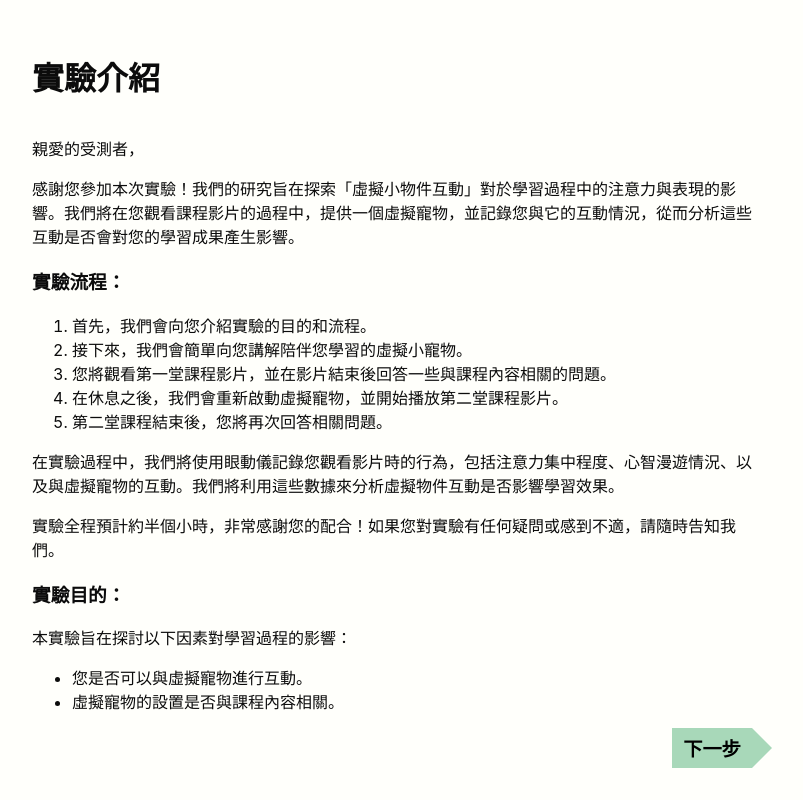
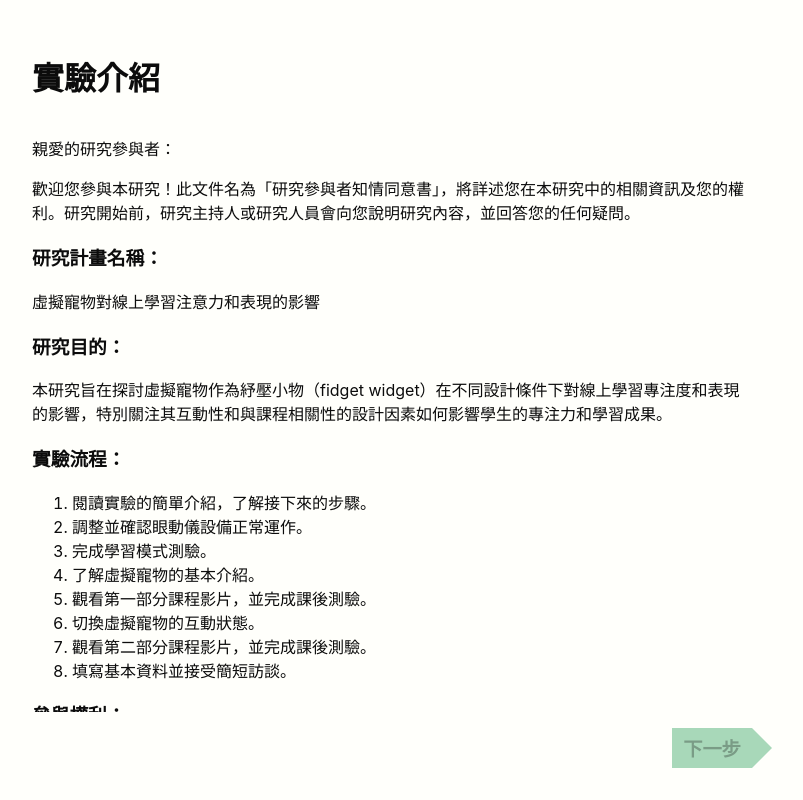
Before and after one commit to Yoyo8787/Thesis, a React (Create React App) app: page / in a window 1280 px wide. Both pictures are taken after a click on the button "開始". Shown: the whole page, without its empty margins (248-1051 px from the left). Built offline with nearby package versions, Linux system fonts and the light colour scheme.

Commit message:
pilot test v1

```diff
--- a/src/App.js
+++ b/src/App.js
@@ -18,6 +18,14 @@ function App() {
     const ResultRef = useRef({
         results: [],
     });
+
+    //避免使用者重整頁面
+    useEffect(() => {
+        window.onbeforeunload = function (event) {
+            event.preventDefault();
+            event.returnValue = "請勿離開實驗畫面";
+        };
+    }, []);
 
     //流程控制
     const nextStage = () => {
--- a/src/assets/DV.json
+++ b/src/assets/DV.json
@@ -16,6 +16,7 @@
             "statements": [
                 "我發現自己在剛剛的課程中不由自主地分心。",
                 "當我在剛剛的課程中分心時，思緒會自然而然地從一個主題跳到另一個。",
+                "這題請選不同意",
                 "我感覺自己無法控制在剛剛的課程中分心的時間。",
                 "即使我在剛剛的課程中應該專心上課，我的思緒仍會分散。"
             ]
--- a/src/assets/MC.json
+++ b/src/assets/MC.json
@@ -2,20 +2,8 @@
     "questions": [
         {
             "category": "寵物與課程的關聯性",
-            "name": "petRelation",
-            "statements": [
-                "1.我認為這隻虛擬寵物的外觀設計和課程內容很契合。",
-                "1.我認為虛擬寵物的外觀設計跟課程主題很搭配。",
-                "1.我認為課程裡的虛擬寵物形象和課程內容很有連結性。",
-                "1.我認為虛擬寵物的設計和課程整體感覺很一致。",
-                "1.我認為課程中的虛擬寵物設計和課程氛圍很相符。",
-                "2.我認為虛擬寵物的外觀設計和課程內容相關。",
-                "3.虛擬寵物增強了我的注意力和學習興趣。",
-                "3.使用虛擬寵物幫助我節省了準備學習的時間和精力。",
-                "3.虛擬寵物讓我在學習過程中能保持專注和積極。",
-                "3.虛擬寵物幫助我更好地理解課程中提到的概念。",
-                "3.虛擬寵物幫助我更有效地記住生物課程中的概念和技能。"
-            ]
+            "name": "MC-relation",
+            "statements": ["我認為虛擬寵物的外觀設計和課程內容相關。"]
         }
     ]
 }
--- a/src/assets/Pet1/Pet1.js
+++ b/src/assets/Pet1/Pet1.js
@@ -65,7 +65,7 @@ const Pet1Intro = {
     ],
     nointeraction: [
         "這隻烏龜不會有任何互動功能，只會在課程中陪伴你。",
-        "但牠會在螢幕上走來走去，時刻提醒著你減碳的重要性。",
+        "整個過程中他仍然被覆著排放著黑煙的工廠，時刻提醒著你減碳的重要性。",
     ],
     agree: "我已了解這隻烏龜象徵著環境污染與減碳的挑戰，並準備好通過課程學習來幫助這隻可憐的烏龜。",
 };
--- a/src/assets/Pet2/Pet2.js
+++ b/src/assets/Pet2/Pet2.js
@@ -49,7 +49,7 @@ const Pet2Intro = {
     ],
     nointeraction: [
         "這隻貓咪不會有任何互動，只會在課程中陪伴你。",
-        "但她會在螢幕上走來走去，還是十分可愛的。",
+        "但她會在畫面的右下角默默的待著，還是十分可愛的。",
     ],
     agree: "我已充分認識這隻可愛的小貓咪，並準備好跟著她的陪伴進入課程。",
 };
--- a/src/assets/Setting.js
+++ b/src/assets/Setting.js
@@ -1,4 +1,4 @@
 const projectSetting = {
-    lockPage: false,
+    lockPage: true,
 };
 export default projectSetting;
--- a/src/components/AnotherFormPage.jsx
+++ b/src/components/AnotherFormPage.jsx
@@ -6,15 +6,15 @@ const AnotherFormPage = ({ addInfo, nextStage }) => {
     const [lock, setLock] = useState(projectSetting.lockPage);
     const [responses, setResponses] = useState({});
     const examRef = useRef({
-        petRelation: [0, 0],
+        "MC-relation": [0],
     });
     const handleSubmit = () => {
-        addInfo("petRelation", examRef.current.petRelation);
+        addInfo("MC-relation", examRef.current["MC-relation"]);
         nextStage();
     };
 
     const checkFinished = () => {
-        if (!examRef.current.petRelation.includes(0)) {
+        if (!examRef.current["MC-relation"].includes(0)) {
             setLock(false);
         } else {
             console.log(examRef.current);
--- a/src/components/ExamPage.jsx
+++ b/src/components/ExamPage.jsx
@@ -5,13 +5,15 @@ import projectSetting from "../assets/Setting";
 
 const ExamPage = ({ courseNum, addResults, nextStage }) => {
     const [lock, setLock] = useState(projectSetting.lockPage);
+    const [MC, setMC] = useState(-1);
     const examRef = useRef({
         retention: 0,
         transfer: 0,
         "MW-D": [0, 0, 0, 0],
-        "MW-S": [0, 0, 0, 0],
+        "MW-S": [0, 0, 0, 0, 0],
         intrest: [0, 0],
         engagement: [0, 0],
+        "MC-interactivity": -1,
     });
     const handleSubmit = () => {
         addResults(examRef.current);
@@ -22,7 +24,8 @@ const ExamPage = ({ courseNum, addResults, nextStage }) => {
             !examRef.current["MW-D"].includes(0) &&
             !examRef.current["MW-S"].includes(0) &&
             !examRef.current.intrest.includes(0) &&
-            !examRef.current.engagement.includes(0)
+            !examRef.current.engagement.includes(0) &&
+            examRef.current.MC !== -1
         ) {
             setLock(false);
         } else {
@@ -39,6 +42,28 @@ const ExamPage = ({ courseNum, addResults, nextStage }) => {
                     checkFinished={checkFinished}
                 />
                 <LikertScale examRef={examRef} checkFinished={checkFinished} />
+                <div className="question">
+                    <h3>{`我是否能夠控制剛剛的寵物?`}</h3>
+                    {["能", "不能", "不確定"].map((option, index) => (
+                        <div className="option" key={"MC_" + index}>
+                            <input
+                                type="radio"
+                                name={`question-MC`}
+                                id={`question-MC-option-${index}`}
+                                value={index}
+                                checked={MC === index}
+                                onChange={() => {
+                                    setMC(index);
+                                    examRef.current["MC-interactivity"] = index;
+                                    checkFinished();
+                                }}
+                            />
+                            <label htmlFor={`question-MC-option-${index}`}>
+                                {option}
+                            </label>
+                        </div>
+                    ))}
+                </div>
             </div>
             <button className="nextBt" onClick={handleSubmit} disabled={lock}>
                 下一步
--- a/src/components/InfoFormPage.jsx
+++ b/src/components/InfoFormPage.jsx
@@ -19,9 +19,7 @@ const InfoFormPage = ({ addInfo, nextStage }) => {
     const handleOtherInputChange = (event) => {
         const { name, value } = event.target;
         setOtherInput({ ...otherInput, [name]: value });
-
-        // 將 "其他" 的輸入值存入 result
-        setResult({ ...result, [name]: value });
+        setResult({ ...result, [name]: "其他 (Other)" });
         addInfo(name, value);
         checkCompletion({ ...result, [name]: value });
     };
--- a/src/components/IntroductionPage.jsx
+++ b/src/components/IntroductionPage.jsx
@@ -7,36 +7,45 @@ const Introduction = ({ nextStage }) => {
     return (
         <>
             <div className="IntroPage">
-                <p>親愛的受測者，</p>
+                <p>親愛的研究參與者：</p>
                 <p>
-                    感謝您參加本次實驗！我們的研究旨在探索「虛擬小物件互動」對於學習過程中的注意力與表現的影響。我們將在您觀看課程影片的過程中，提供一個虛擬寵物，並記錄您與它的互動情況，從而分析這些互動是否會對您的學習成果產生影響。
+                    歡迎您參與本研究！此文件名為「研究參與者知情同意書」，將詳述您在本研究中的相關資訊及您的權利。研究開始前，研究主持人或研究人員會向您說明研究內容，並回答您的任何疑問。
                 </p>
+
+                <h3>研究計畫名稱：</h3>
+                <p>虛擬寵物對線上學習注意力和表現的影響</p>
+
+                <h3>研究目的：</h3>
+                <p>
+                    本研究旨在探討虛擬寵物作為紓壓小物（fidget
+                    widget）在不同設計條件下對線上學習專注度和表現的影響，特別關注其互動性和與課程相關性的設計因素如何影響學生的專注力和學習成果。
+                </p>
+
                 <h3>實驗流程：</h3>
                 <ol>
-                    <li>首先，我們會向您介紹實驗的目的和流程。</li>
-                    <li>接下來，我們會簡單向您講解陪伴您學習的虛擬小寵物。</li>
-                    <li>
-                        您將觀看第一堂課程影片，並在影片結束後回答一些與課程內容相關的問題。
-                    </li>
-                    <li>
-                        在休息之後，我們會重新啟動虛擬寵物，並開始播放第二堂課程影片。
-                    </li>
-                    <li>第二堂課程結束後，您將再次回答相關問題。</li>
+                    <li>閱讀實驗的簡單介紹，了解接下來的步驟。</li>
+                    <li>調整並確認眼動儀設備正常運作。</li>
+                    <li>完成學習模式測驗。</li>
+                    <li>了解虛擬寵物的基本介紹。</li>
+                    <li>觀看第一部分課程影片，並完成課後測驗。</li>
+                    <li>切換虛擬寵物的互動狀態。</li>
+                    <li>觀看第二部分課程影片，並完成課後測驗。</li>
+                    <li>填寫基本資料並接受簡短訪談。</li>
                 </ol>
+
+                <h3>參與權利：</h3>
                 <p>
-                    在實驗過程中，我們將使用眼動儀記錄您觀看影片時的行為，包括注意力集中程度、心智漫遊情況、以及與虛擬寵物的互動。我們將利用這些數據來分析虛擬物件互動是否影響學習效果。
+                    您的參與完全自願，且可以隨時退出而不需給予理由。若您於實驗途中退出，所有收集的數據將被銷毀，並不會影響您的任何權利。
                 </p>
+
+                <h3>保密性與資料使用：</h3>
                 <p>
-                    實驗全程預計約半個小時，非常感謝您的配合！如果您對實驗有任何疑問或感到不適，請隨時告知我們。
+                    所有參與者的個人資料將嚴格保密，研究結果僅用於學術分析，並不會公開您的個人資訊。您的數據將保存至2028年12月31日，屆時將被安全銷毀。
                 </p>
-                <h3>實驗目的：</h3>
-                本實驗旨在探討以下因素對學習過程的影響：
-                <ul>
-                    <li>您是否可以與虛擬寵物進行互動。</li>
-                    <li>虛擬寵物的設置是否與課程內容相關。</li>
-                </ul>
+
+                <h3>潛在風險與補償：</h3>
                 <p>
-                    實驗數據將用於分析這些因素對注意力、心智漫遊以及學習成效的影響，並有助於未來更好地設計線上學習工具。
+                    本研究對於參與者無生理或心理上的風險。若因參與本研究導致任何不適或損害，我們將提供適當的補償。您簽署此同意書後，您的法律權利不會因此受到影響。
                 </p>
                 <p>我們非常感謝您的參與與支持！</p>
                 <div className="agree">
```
Also changed, not shown: src/assets/Example.json (deleted, +0 -34 lines).
